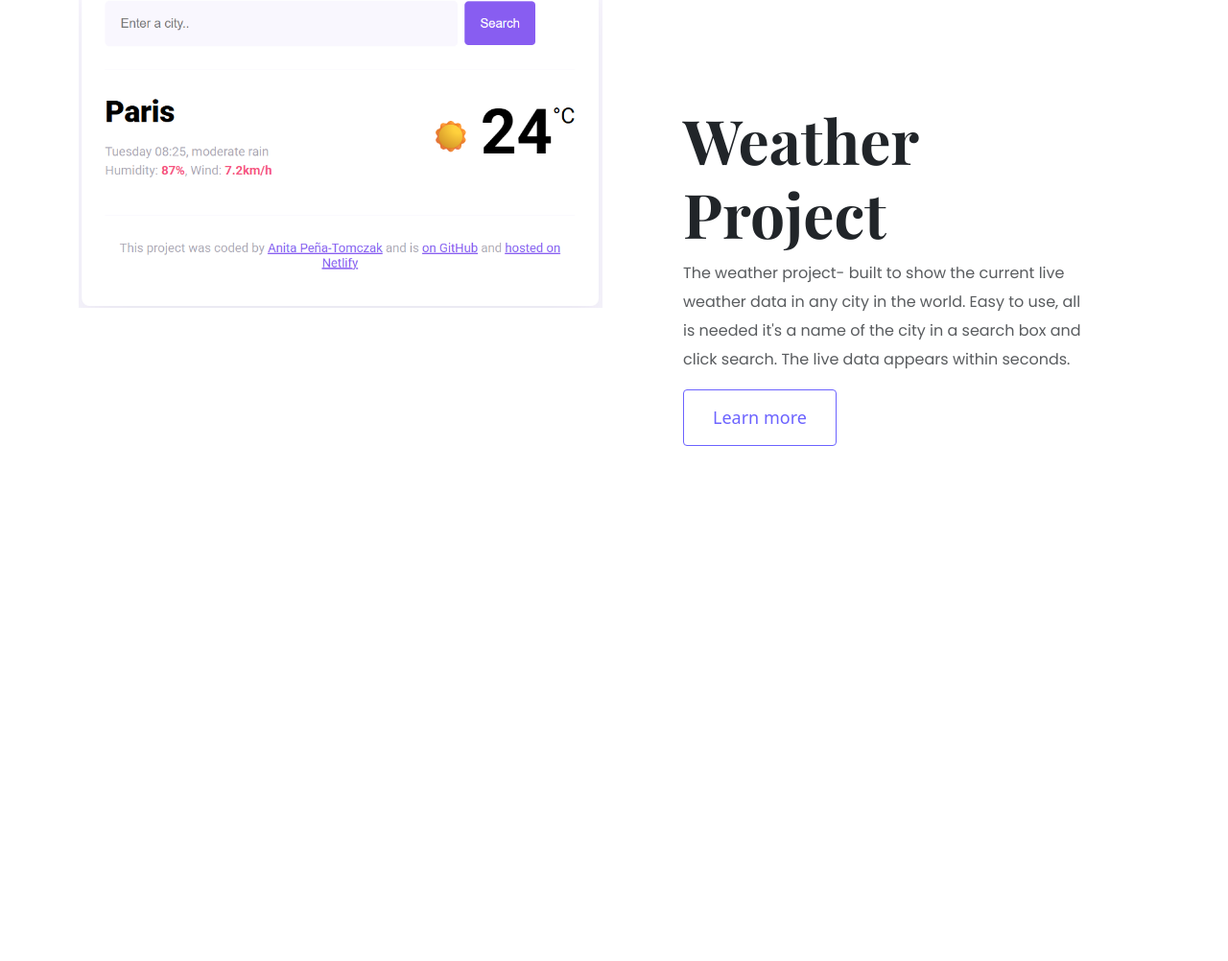
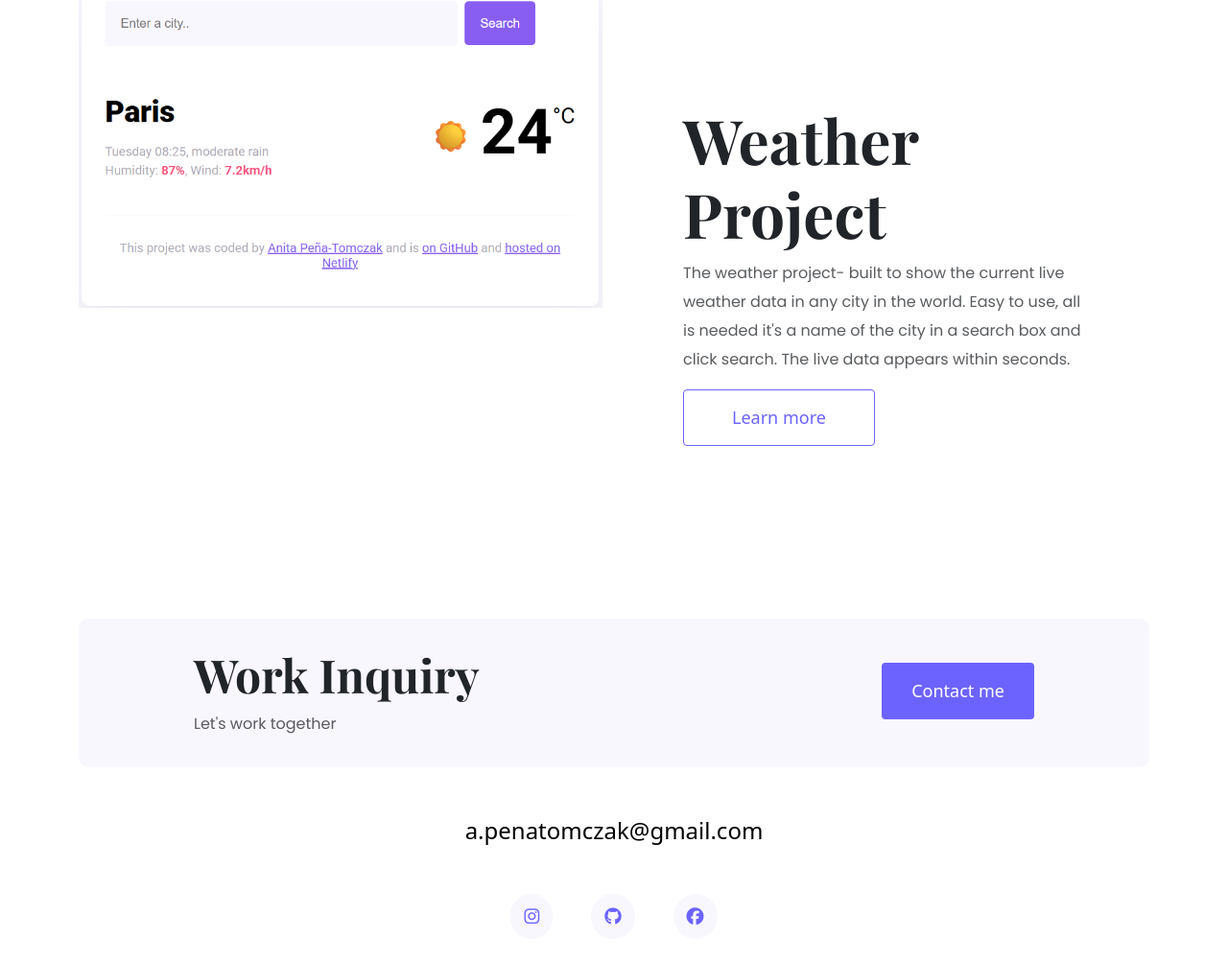
Before and after one commit to Moldee81/portfolio-project-PL, a plain HTML site: page index.html in a window 1280 px wide. Shown: the part 2493-3495 px from the top of the page at 96% size. Before the commit the page ends 3078 px from the top, so only its background shows below. Drawn offline with nearby package versions, Linux system fonts and the light colour scheme; a web font is replaced by a local one.

Commit message:
Added footer

```diff
--- a/index.html
+++ b/index.html
@@ -103,6 +103,31 @@
 </div>
 </div>
 </div>
+<footer>
+    <div class="contact-box d-flex justify-content-between mb-5 d-md-flex">
+        <div>
+        <h4>Work Inquiry</h4>
+        <p class="text-muted">Let's work together</p>
+    </div>
+    <div>
+        <a href=""class="btn btn-branding mt-3">Contact me</a>
+</div>
+</div>
+    <div class="d-flex justify-content-center mb-5">
+    <a href="mailto:a.penatomczak@gmail.com" class="email-link">a.penatomczak@gmail.com</a>
+</div>
+    <div class="social-links d-flex justify-content-center">
+        <a href="https://www.instagram.com/flo.of.soul"target="_blank">
+    <i class="fab fa-instagram"></i>
+</a>
+    <a href="https://www.github.com/Moldee81"target="_blank">
+    <i class="fab fa-github"></i>
+</a>
+    <a href="https://www.facebook.com/anita.tomczak/"target="_blank">
+    <i class="fab fa-facebook"></i>
+</a>
+</div>
+</footer>
 </div>
   </body>
 </html>
--- a/src/styles.css
+++ b/src/styles.css
@@ -21,6 +21,9 @@ h2 {
 }
 h3 {
   color: var(--branding-color);
+}
+h4 {
+  font-size: 48px;
 }
 p {
   font-family: var(--default-font-family);
@@ -53,6 +56,39 @@ nav a {
 nav a:hover,
 nav li.active a {
   color: var(--branding-color);
+}
+footer {
+  margin: 60px 0;
+}
+footer .contact-box {
+  background-color: var(--secondary-color);
+  padding: 30px 120px;
+  border-radius: 10px;
+}
+footer .contact-box p {
+  margin: 0;
+}
+footer .email-link {
+  text-decoration: none;
+  color: black;
+  font-size: 24px;
+  text-align: center;
+}
+footer .email-link:hover {
+  color: var(--branding-color);
+}
+footer .social-links a {
+  margin: 0 20px;
+  color: var(--branding-color);
+  background-color: var(--secondary-color);
+  padding: 10px 14px;
+  font-size: 18px;
+  border-radius: 50px;
+  transition: all 100ms ease-in-out;
+}
+footer .social-links a:hover {
+  color: white;
+  background: var(--branding-color);
 }
 .accent {
   color: var(--branding-color);
@@ -115,7 +151,7 @@ nav li.active a {
   border: 1px solid var(--branding-color);
   font-size: 18px;
   line-height: 27px;
-  padding: 15px 30px;
+  padding: 15px 50px;
 }
 .bread {
   size: 170%;
```
